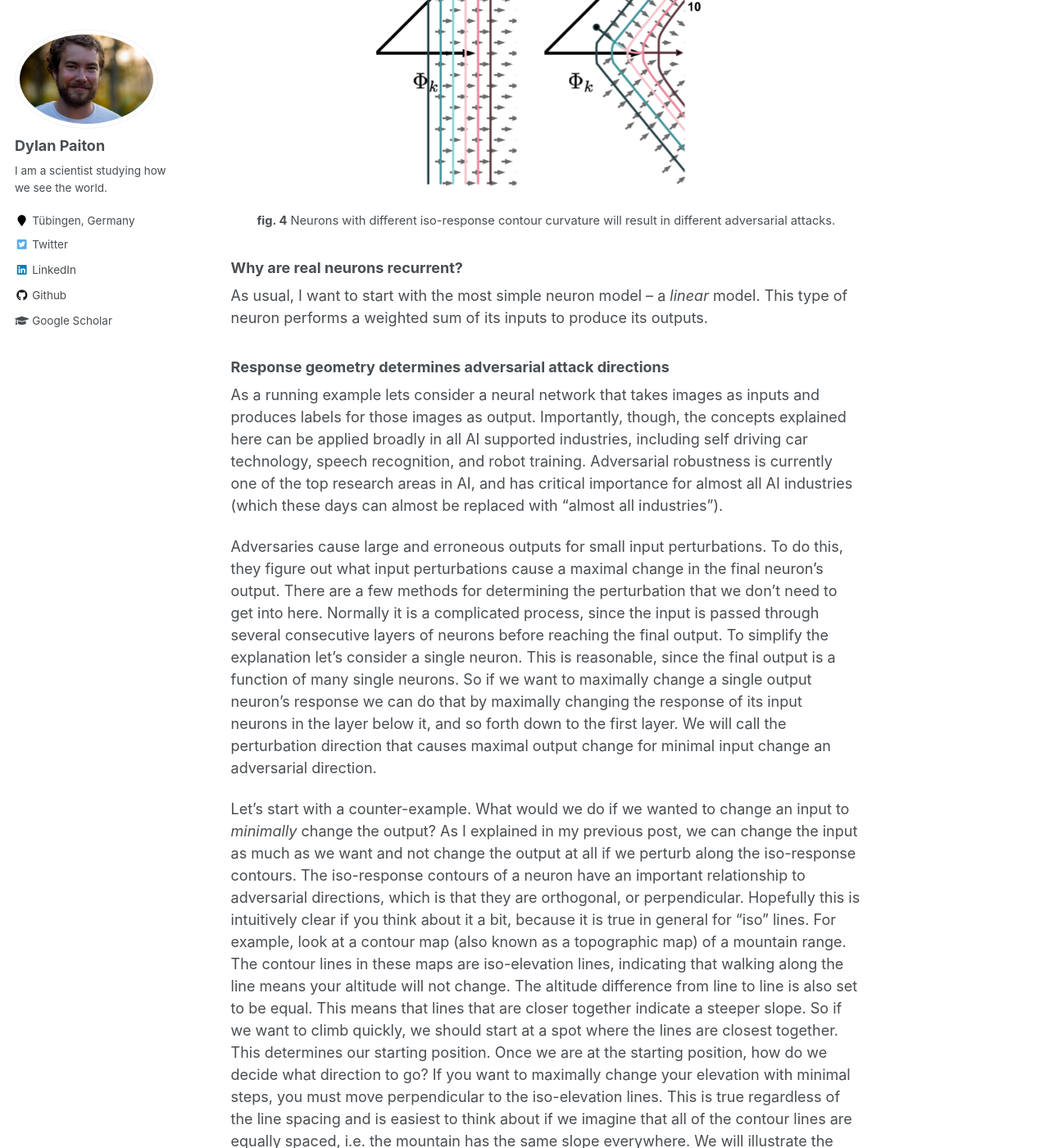
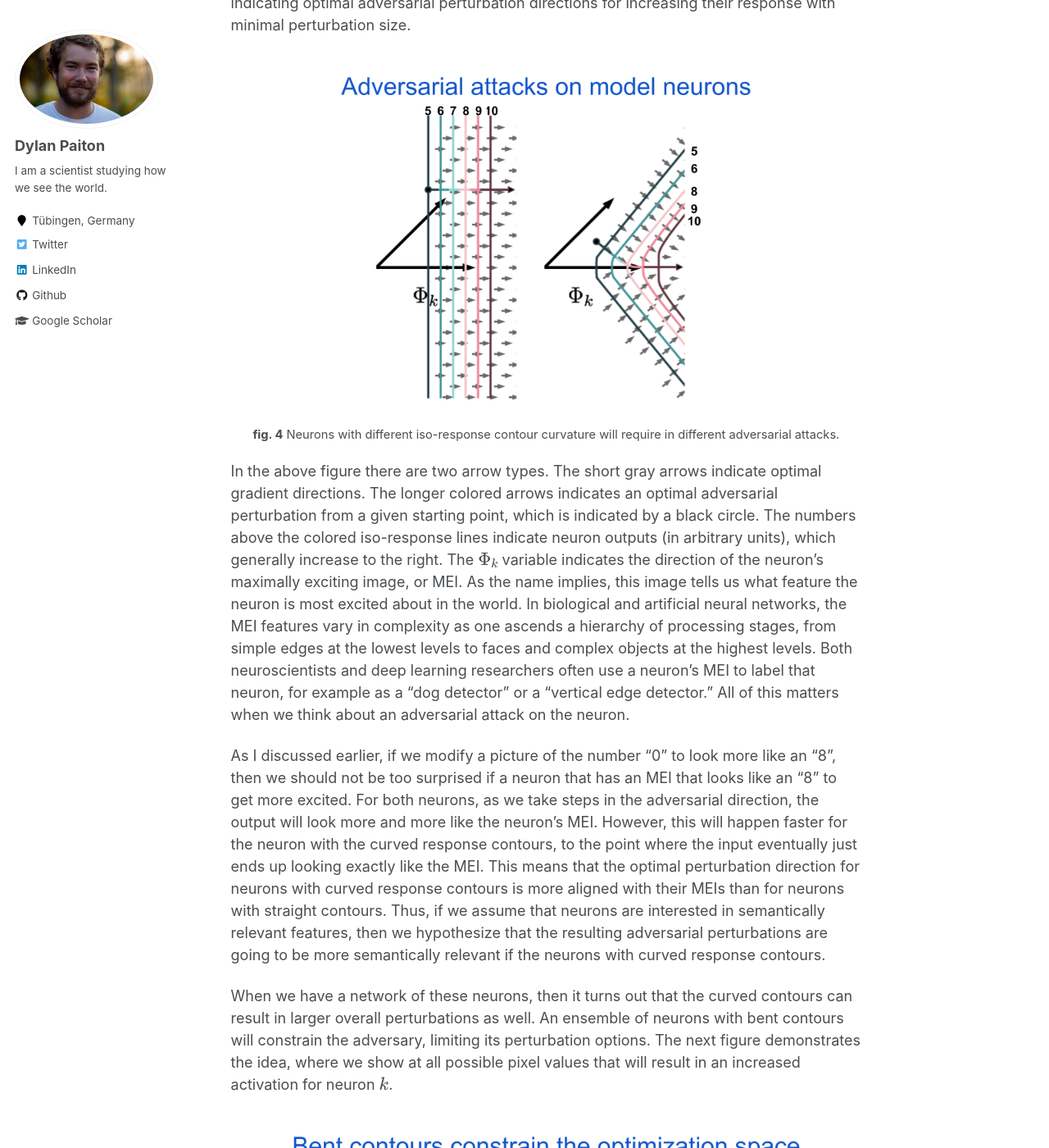
Before and after one commit to dpaiton/dpaiton.github.io, a Jekyll site: the page built from _posts/2021-06-24-contour-robustness.md, in a window 1280 px wide and 1400 px high, scrolled down 4440 px. Shown: the whole window at 82% size. Built offline with Jekyll 4.4.1, drawn with Linux system fonts in a browser that asks for light colours; formulas are drawn with MathJax 3; some of the changed text lies outside the part shown.

Commit message:
adds robustness explanation

```diff
--- a/_posts/2021-06-24-contour-robustness.md
+++ b/_posts/2021-06-24-contour-robustness.md
@@ -8,8 +8,7 @@ tags:
   - differential geometry
 ---
 
-Defending against adversarial attacks is critical for modern AI applications.
-Here I describe how we can use an analytic method for summarizing the input-output relationship of neurons to predict how easy it will be to attack them.
+Defending against adversarial attacks is critical for modern AI applications. Here I describe how we can use an analytic method for summarizing the input-output relationship of neurons to predict how easy it will be to attack them.
 ------
 
 This writeup is builds on my [previous post]({{site.url}}/posts/2021/05/response-geometry/) about using the curvature of a neuron's response surface to understand its behavior.
@@ -20,8 +19,8 @@ Adversarial examples are a worst-case demonstration of a deep neural network's (
 To construct one, an adversary must modify, or _perturb_, the input in a very small but specific way such that the output of the DNN changes significantly.
 The figure below is adapted from an iconic example provided in one of the [first papers](https://arxiv.org/abs/1312.6199) demonstrating adversarial attacks on DNNs, authored by Dr. Christian Szegedy and colleagues.
 The original input images are in the left column and they belong to the categories "mantis" and "dog".
-The images in the middle column are adversarial perturbations, which can be added in to the original inputs to produce the adversarial inputs in the right column.
-All of the adversarial input images are labeled as "ostrich" by the network.
+The images in the middle column are adversarial perturbations, which can be added to the original inputs to produce adversarial images in the right column.
+All of the adversarial images are labeled as "ostrich" by the network.
 The perturbations have to be magnified to allow you to see what they look like because their original scale is at the lower bound of what a typical computer image can convey.<a href="{{page.url}}#dagger"><sup>†</sup></a>
 Importantly, these attacks do not just apply to images.
 They have been demonstrated to work pretty much anywhere that DNNs are useful, and they almost always seem innocuous or are imperceptible for a person.
@@ -46,36 +45,39 @@ Now that we have defined the adversarial attacks and robustness we can better un
 ### Following gradients
 There are many methods for constructing adversarial perturbations and they can roughly be categorized by how much access they have to the network they are attacking.
 All of the methods, however, seek the same goal: to maximally change a function's output given a minimal change in its input.
-To illustrate how attackers achieve this, lets consider an example where the function input is the position on a map and the function output is the elevation at that position.
+To illustrate how attackers achieve this, let's consider an example where the function input is the position on a map and the function output is the elevation at that position.
 We can summarize such a function with a [topographic map](https://openpress.usask.ca/geolmanual/chapter/overview-of-topographic-maps/).
 Topographic maps use iso-elevation lines to indicate altitude, which means your elevation is constant if you walk along the line.
-This is illustrated in the next figure.
+This is illustrated in the following figure:
 
 ![topographic-elevation]
 {: style="text-align: center; font-size:11pt"}
 
 **fig. 2**
-Topographic maps indicate altitude with iso-elevation.
+Topographic maps indicate altitude with iso-elevation lines.
 {: style="text-align: center; font-size:11pt"}
 
 Following the goal we defined earlier, we want to determine how to minimally change our position and maximally increase our elevation.
-There are two things to focus on to solve this: one is where to start and the second is what direction to walk from that point.
+There are two things to consider to solve this: one is where to start and the second is what direction to walk from there.
 In the case of adversarial examples the starting position is fixed to be the original input, like the dog or mantis above.
 In the figure below we indicate a starting position with the smiley face.
 The optimal direction to climb at any given position is orthogonal to the iso-elevation lines.
+This orthogonal direction aligns with the maximum gradient of the function, which is a term in math that has an intuitive mapping on to gradients in common language, such as a temperature gradient or the grade of a hill.
+That is to say that the _gradient_ indicates how much the function's output changes for a given minimal directional change in the function's input.
 
 ![topographic-ascent]
 {: style="text-align: center; font-size:11pt"}
 
 **fig. 3**
-A path that is orthogonal to the iso-elevation lines in a topographic map indicates the fastest way to change elevation.
+A path that is orthogonal to the iso-elevation lines in a topographic map indicates the fastest way to change altitude.
 {: style="text-align: center; font-size:11pt"}
 
-All methods for finding adversarial examples are derived from this same guiding principal.
+All methods for finding adversarial examples are derived from this same guiding principal, which is to use _gradients_ to determine what direction to go.
 I'll explain in the wrap-up that this is considered a _local_ perspective on finding an optimal direction.
-In the [previous post]({{site.url}}/posts/2021/05/response-geometry/) on iso-response contours, I explained how images can be thought of as arrows reaching to points in a high-dimensional space.
+In my [previous post]({{site.url}}/posts/2021/05/response-geometry/) on iso-response contours, I explained how images can be thought of as arrows reaching to points in a high-dimensional space.
 Along this line of reasoning, an adversarial perturbation can be drawn as an arrow extending from the original input with some direction and magnitude.
-This the same concept that we are using in figure 3: each red arrow starts at some position and ends at some other position, and just like each point on that map has an analogous location in the world (in this case Hawaii), each point in our neuron iso-response contour figures have analogous images.
+This the same concept that we are using in figure 3: each red arrow starts at some position and ends at some other position.
+And just like each point on that map has an analogous location in the world (in this case Hawaii), each point in our neuron iso-response contour figures have analogous images.
 To determine the input perturbation that maximally changes a function's output, we choose arrow directions that are orthogonal to the function's iso-response contours.
 Usually that function is an entire neural network, but the explanation works just as well if we instead use a single neuron.
 
@@ -84,6 +86,7 @@ Scientists use a large variety of different types of models to describe neurons
 One way to organize the models is by their level of abstraction, which is describes the tradeoff between biological accuracy and computational complexity.
 Indeed, one major goal of computational neuroscience is to discover the level of abstraction that has minimal complexity while still emulating the behavior of biological organisms.
 A neuron's response surface geometry can help us quantify differences in behavior, such as a model's selectivity, invariance, or robustness.
+It can also help us understand complexity, in that neurons with straight iso-response contours are minimally complex and so any deviation from straight contours will indicate less complex (i.e. less _linear_) processing.
 To apply the above climbing example to explaining neuron robustness, let's consider two models: one that produces straight iso-response contours and one that produces exo-origin bent iso-response contours.
 The next figure shows the iso-response contours for these models as well as the arrows indicating optimal adversarial perturbation directions for increasing their response with minimal perturbation size.
 
@@ -91,8 +94,44 @@ The next figure shows the iso-response contours for these models as well as the
 {: style="text-align: center; font-size:11pt"}
 
 **fig. 4**
-Neurons with different iso-response contour curvature will result in different adversarial attacks.
+Neurons with different iso-response contour curvature will require in different adversarial attacks.
 {: style="text-align: center; font-size:11pt"}
+
+In the above figure there are two arrow types.
+The short gray arrows indicate optimal gradient directions.
+The longer colored arrows indicates an optimal adversarial perturbation from a given starting point, which is indicated by a black circle.
+The numbers above the colored iso-response lines indicate neuron outputs (in arbitrary units), which generally increase to the right.
+The $$\Phi_{k}$$ variable indicates the direction of the neuron's maximally exciting image, or MEI.
+As the name implies, this image tells us what feature the neuron is most excited about in the world.
+In biological and artificial neural networks, the MEI features vary in complexity as one ascends a hierarchy of processing stages, from simple edges at the lowest levels to faces and complex objects at the highest levels.
+Both neuroscientists and deep learning researchers often use a neuron's MEI to label that neuron, for example as a "dog detector" or a "vertical edge detector."
+All of this matters when we think about an adversarial attack on the neuron.
+
+As I discussed earlier, if we modify a picture of the number "0" to look more like an "8", then we should not be too surprised if a neuron that has an MEI that looks like an "8" to get more excited.
+For both neurons, as we take steps in the adversarial direction, the output will look more and more like the neuron's MEI.
+However, this will happen faster for the neuron with the curved response contours, to the point where the input eventually just ends up looking exactly like the MEI.
+This means that the optimal perturbation direction for neurons with curved response contours is more aligned with their MEIs than for neurons with straight contours.
+Thus, if we assume that neurons are interested in semantically relevant features, then we hypothesize that the resulting adversarial perturbations are going to be more semantically relevant if the neurons with curved response contours.
+
+When we have a network of these neurons, then it turns out that the curved contours can result in larger overall perturbations as well.
+An ensemble of neurons with bent contours will constrain the adversary, limiting its perturbation options.
+The next figure demonstrates the idea, where we show at all possible pixel values that will result in an increased activation for neuron $$k$$.
+
+![constrained-optimization]
+{: style="text-align: center; font-size:11pt"}
+
+**fig. 5**
+Bent iso-response contours constraint the space of possible inputs to increase a neuron's activation.
+{: style="text-align: center; font-size:11pt"}
+
+The dotted box represents the range of allowable pixel values for input images.
+The yellow shaded area represents all possible inputs that would increase the activation of neuron $$k$$ if it had straight iso-response contours.
+Conversely, the green shaded area represents all possible inputs that would increase the activation of neuron $$k$$ if it had bent iso-response contours.
+As you can see if we overlay the two shapes, any amount of bending will necessarily reduce the number of possible pixels.
+This means an adversary will have fewer options to choose from if it wishes to increase the output of neuron $$k$$.
+
+### Wrap-up ###
+
 
 ### Why are real neurons recurrent?
 <!--- linear, nonlinear, & recurrent models explinations  -->
@@ -107,7 +146,7 @@ This type of neuron performs a weighted sum of its inputs to produce its outputs
 
 <!--- constraining the search space  -->
 
-As a running example lets consider a neural network that takes images as inputs and produces labels for those images as output.
+As a running example let's consider a neural network that takes images as inputs and produces labels for those images as output.
 Importantly, though, the concepts explained here can be applied broadly in all AI supported industries, including self driving car technology, speech recognition, and robot training.
 Adversarial robustness is currently one of the top research areas in AI, and has critical importance for almost all AI industries (which these days can almost be replaced with “almost all industries”).
 
@@ -133,7 +172,7 @@ This determines our starting position.
 Once we are at the starting position, how do we decide what direction to go? If you want to maximally change your elevation with minimal steps, you must move perpendicular to the iso-elevation lines.
 This is true regardless of the line spacing and is easiest to think about if we imagine that all of the contour lines are equally spaced, i.e. the mountain has the same slope everywhere.
 We will illustrate the idea by looking at the 2D neuron iso-response maps that we used in the previous blog post.
-As a starting point, lets consider a linear neuron, which has straight and equally-spaced iso-response lines.
+As a starting point, let's consider a linear neuron, which has straight and equally-spaced iso-response lines.
 The horizontal axis is the neuron’s MEI, or maximally exciting image, which was determined to be the image that causes the largest output.
 If we perturb an input orthogonal to the iso-response lines, then the activation maximally changes.
 If we go in the direction of the MEI (to the right in this case) then the activation maximally grows, and vice versa for the opposite direction.
@@ -172,3 +211,5 @@ Please see [my paper](/publication/2020-11-02-selectivity-and) for further readi
 [topographic-elevation]: /images/adversarial-robustness/topographic-elevation.png
 [topographic-ascent]: /images/adversarial-robustness/topographic-ascent.png
 [adversarial-neuron-attack]: /images/adversarial-robustness/adversarial-neuron-attack.png
+[perturbation-sizes]: /images/adversarial-robustness/perturbation-sizes.png
+[constrained-optimization]: /images/adversarial-robustness/constrained-optimization.png
```
Also changed, not shown: other parts of _posts/2021-06-24-contour-robustness.md (+2 -2 lines), images/adversarial-robustness/constrained-optimization.png (added), images/adversarial-robustness/perturbation-sizes.png (added).
